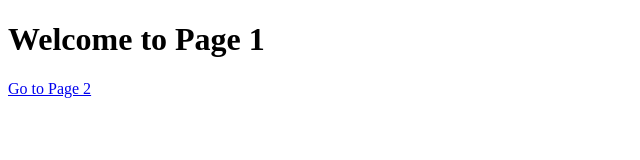
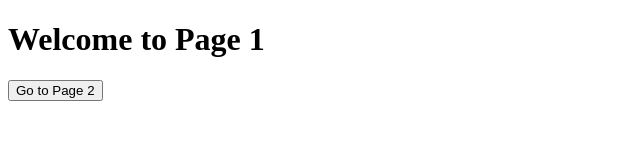
Before and after one commit to shivamt311290/Website, a plain HTML site: page page1.html in a window 1280 px wide. Shown: the whole page, without its empty margins (0-640 px from the left). Drawn offline with Linux system fonts and the light colour scheme.

Commit message:
Javascript added

```diff
--- a/page1.html
+++ b/page1.html
@@ -5,6 +5,12 @@
 </head>
 <body>
 <h1>Welcome to Page 1</h1>
-<a href="page2.html">Go to Page 2</a>
+<button onclick="goToPage2()">Go to Page 2</button>
+
+<script>
+function goToPage2() {
+window.location.href = 'page2.html';
+}
+</script>
 </body>
 </html>
```
